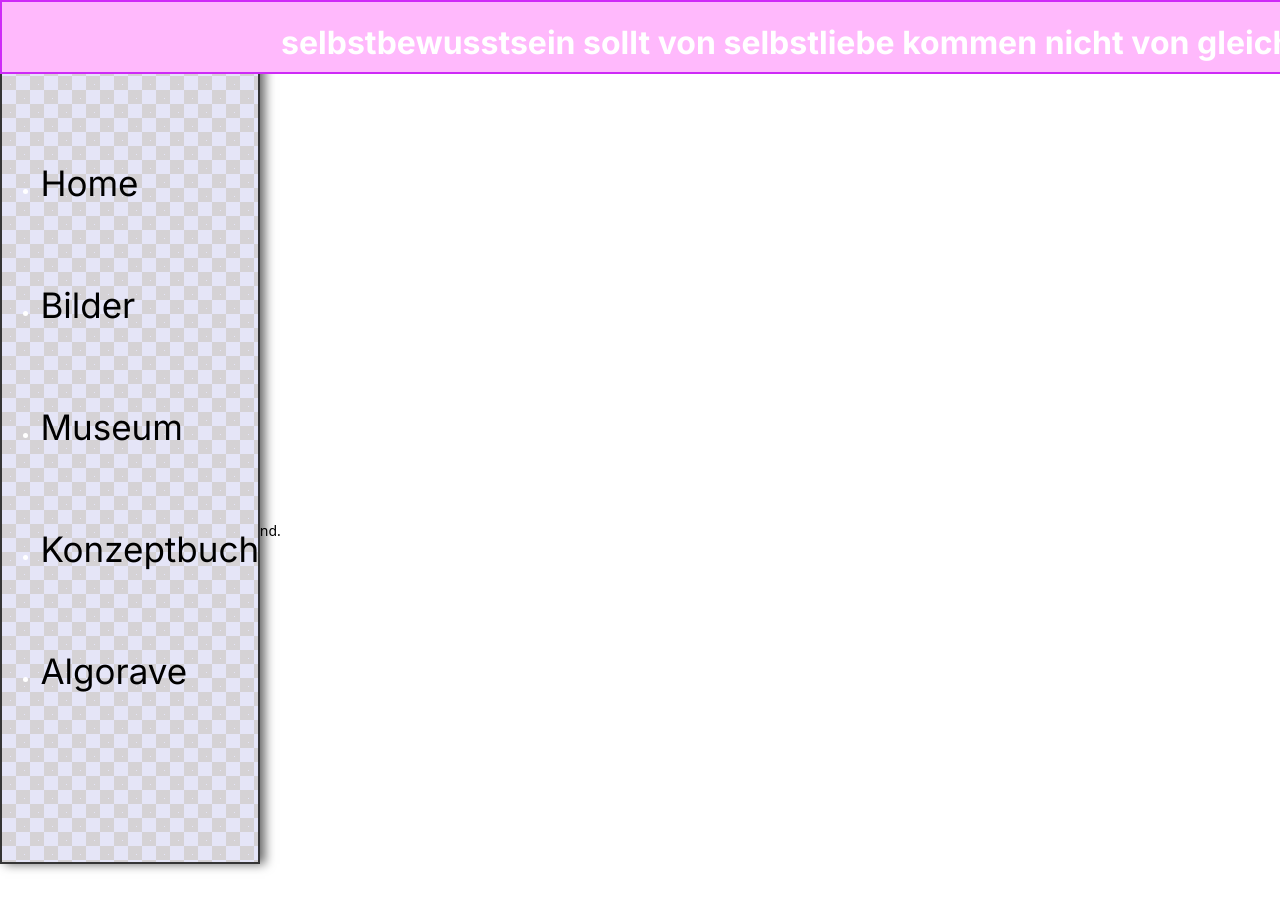
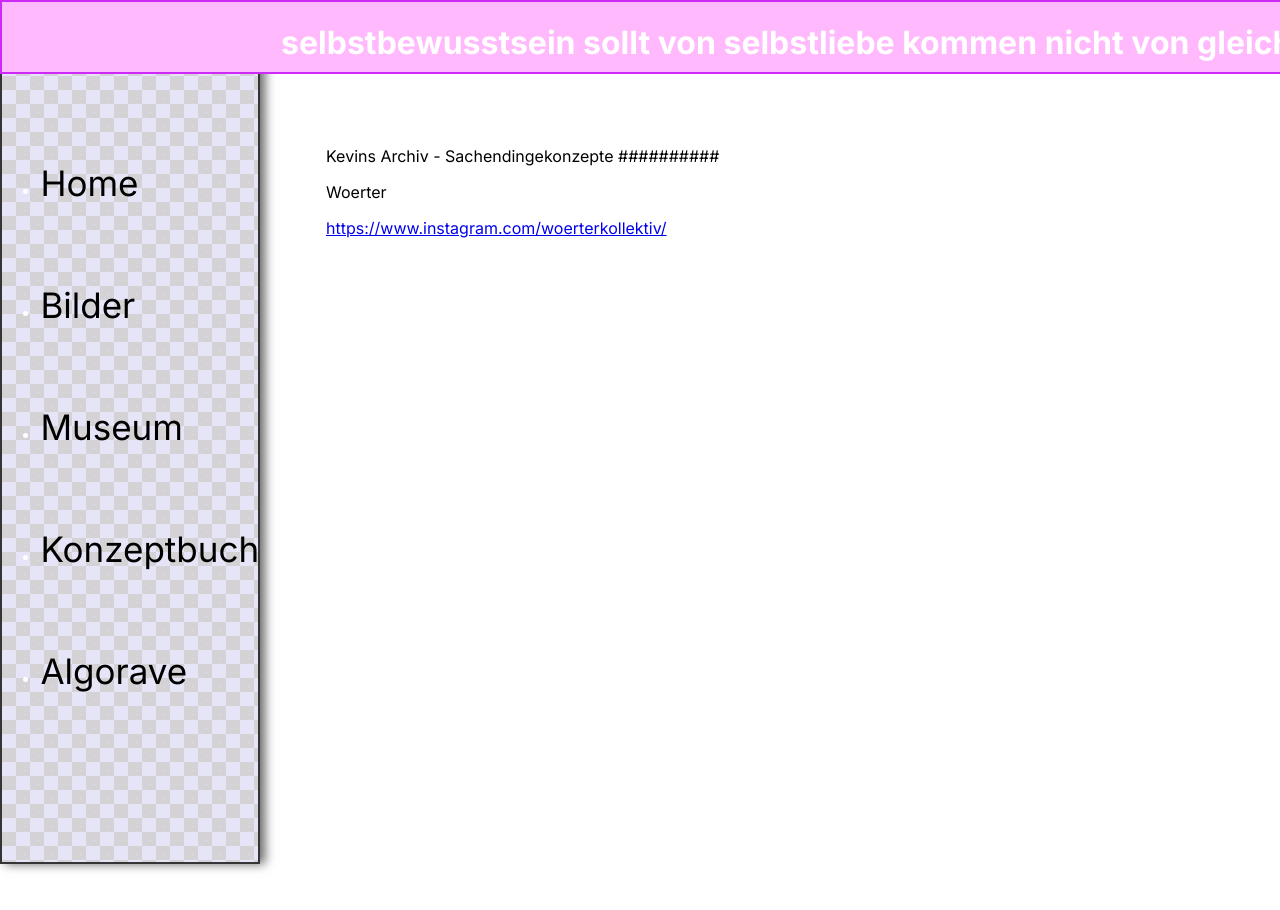
Before and after one commit to MohammedKevin/website, a Next.js app: page /woerter in a window 1280 px wide. Before the commit this address had no page. Shown: the top 910 px of the page. After the commit the page ends 800 px from the top, so only its background shows below. Built offline with nearby package versions, Linux system fonts and the light colour scheme.

Commit message:
feat: woerter

```diff
--- /dev/null
+++ b/app/woerter/page.tsx
@@ -0,0 +1,20 @@
+import ImageGallery from "../../components/ImageGallery";
+
+export default function Bilder() {
+  const pageStyles = {
+    backgroundColor: "#white", // Replace with your preferred color
+    // Add other styles as needed
+  };
+
+  return (
+    <>
+      <div className="main-content" style={pageStyles}>
+        <p>Kevins Archiv - Sachendingekonzepte ##########</p>
+        <p>Woerter</p>
+        <a href={"https://www.instagram.com/woerterkollektiv/"}>
+          https://www.instagram.com/woerterkollektiv/
+        </a>
+      </div>
+    </>
+  );
+}
```
